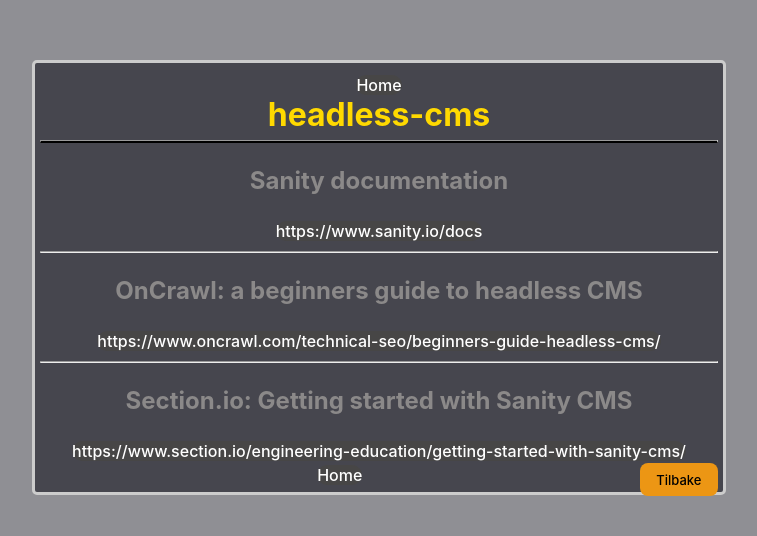
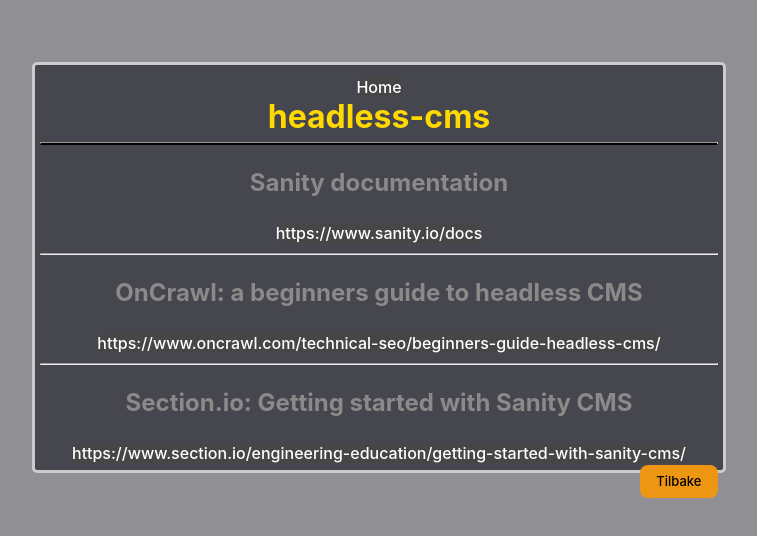
Before and after one commit to mrflexxi/uin23ak3_resourceapp_group20, a React (Vite) app: page /#/headless-cms in a window 1280 px wide. Shown: the part 120-656 px from the top of the page, without its empty margins (261-1018 px from the left). Built offline with nearby package versions, Linux system fonts and the light colour scheme.

Commit message:
fjernet ekstra homebuttons

```diff
--- a/src/pages/headless.jsx
+++ b/src/pages/headless.jsx
@@ -29,7 +29,7 @@
                     {index !== headlessUrls.length - 1 && <hr />} {/* Legg til linje etter hver ressurs, unntatt den siste */}
                 </div>
         ))}
-            {TheHomeButton()}
+
             <button onClick={handleGoBack} style={{ float: 'right' }}>Tilbake</button>
         </div>
     )
--- a/src/pages/html.jsx
+++ b/src/pages/html.jsx
@@ -28,7 +28,7 @@
                     {index !== htmlUrls.length - 1 && <hr />} {/* Legg til linje etter hver ressurs, unntatt den siste */}
                 </div>
             ))}
-                {TheHomeButton()}
+
             <button onClick={handleGoBack} style={{ float: 'right' }}>Tilbake</button>
         </div>
     );
--- a/src/pages/javascript.jsx
+++ b/src/pages/javascript.jsx
@@ -30,7 +30,7 @@
                     {index !== jsUrls.length - 1 && <hr />} {/* Legg til linje etter hver ressurs, unntatt den siste */}
                 </div>
         ))}
-            {TheHomeButton()}
+
         <button onClick={handleGoBack} style={{ float: 'right' }}>Tilbake</button>
         </div>
     )
--- a/src/pages/react.jsx
+++ b/src/pages/react.jsx
@@ -29,7 +29,7 @@
                     {index !== reactUrls.length - 1 && <hr />} {/* Legg til linje etter hver ressurs, unntatt den siste */}
                 </div>
         ))}
-            {TheHomeButton()}
+
         <button onClick={handleGoBack} style={{ float: 'right' }}>Tilbake</button>
         </div>
     )
```
